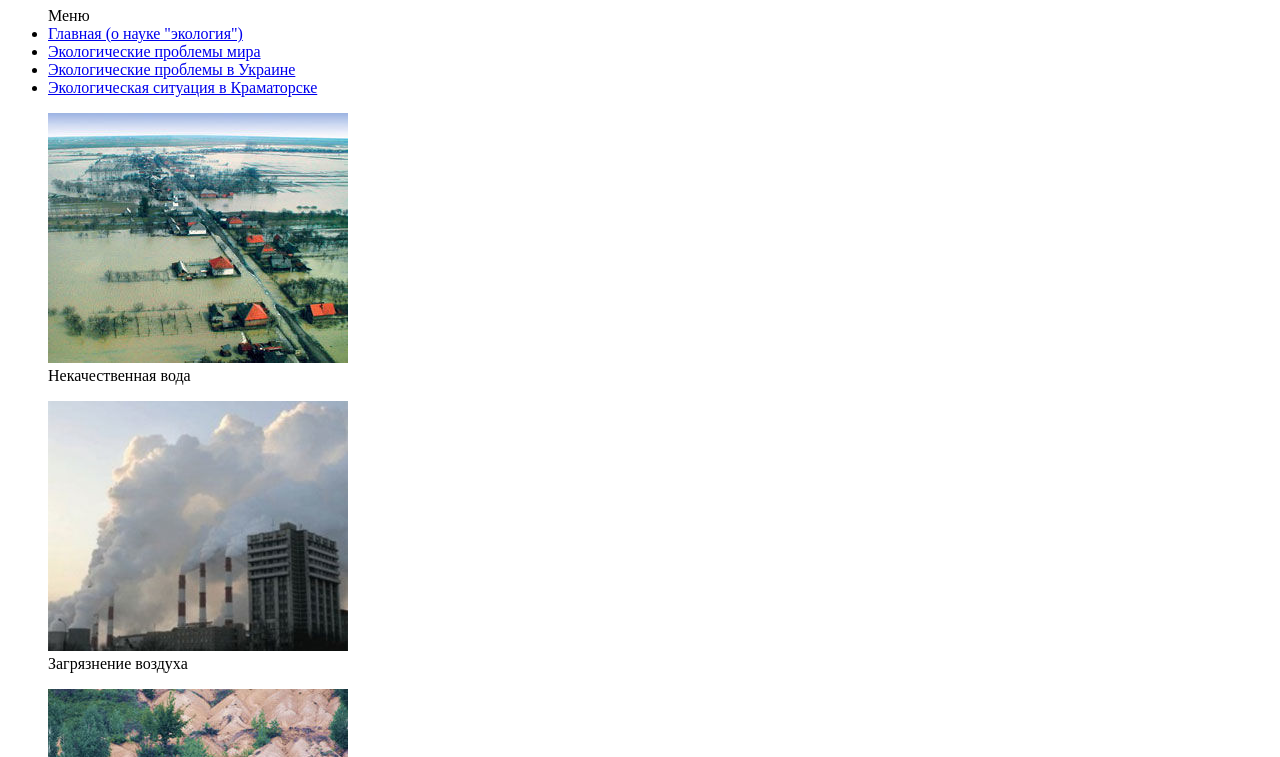
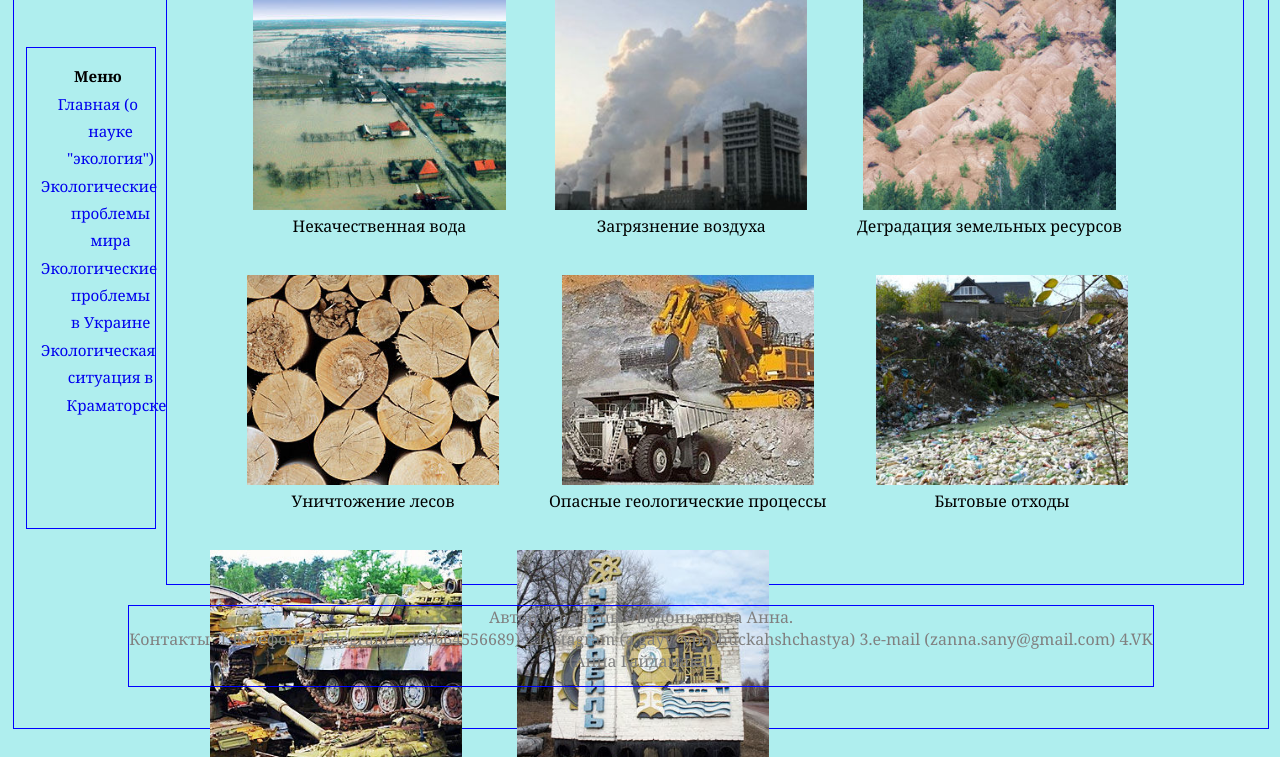
Before and after one commit to projectsbyAnna/ecology, a plain HTML site: page third.html in a window 1280 px wide. Shown: the part 73-830 px from the top of the page. Drawn offline with Linux system fonts and the light colour scheme.

Commit message:
Update third.html

```diff
--- a/third.html
+++ b/third.html
@@ -2,15 +2,15 @@
 <html>
 <head>
 	<title>Экология</title>
-	<link rel="stylesheet" type="text/css" href="стили.css">
+	<link rel="stylesheet" type="text/css" href="style.css">
 </head>
 <body>
 	<header><h1>Экологические проблемы в Украине</h1></header>
 	<div class="menu"><ul><span id="menu">Меню</span>
-		<li><a href="главнаястр.html">Главная (о науке "экология")</a></li>
-		<li><a href="втораястр.html">Экологические проблемы мира</a></li>
-		<li><a href="третьястр.html">Экологические проблемы в Украине</a></li>
-		<li><a href="четвертаястр.html">Экологическая ситуация в Краматорске</a></li>
+		<li><a href="index.html">Главная (о науке "экология")</a></li>
+		<li><a href="second.html">Экологические проблемы мира</a></li>
+		<li><a href="third.html">Экологические проблемы в Украине</a></li>
+		<li><a href="fourth.html">Экологическая ситуация в Краматорске</a></li>
 	</ul></div>
 	<main class="phot">
 		<figure class="podpis"><img src="1navodnenije.jpg"><figcaption>Некачественная вода</figcaption></figure>
```
